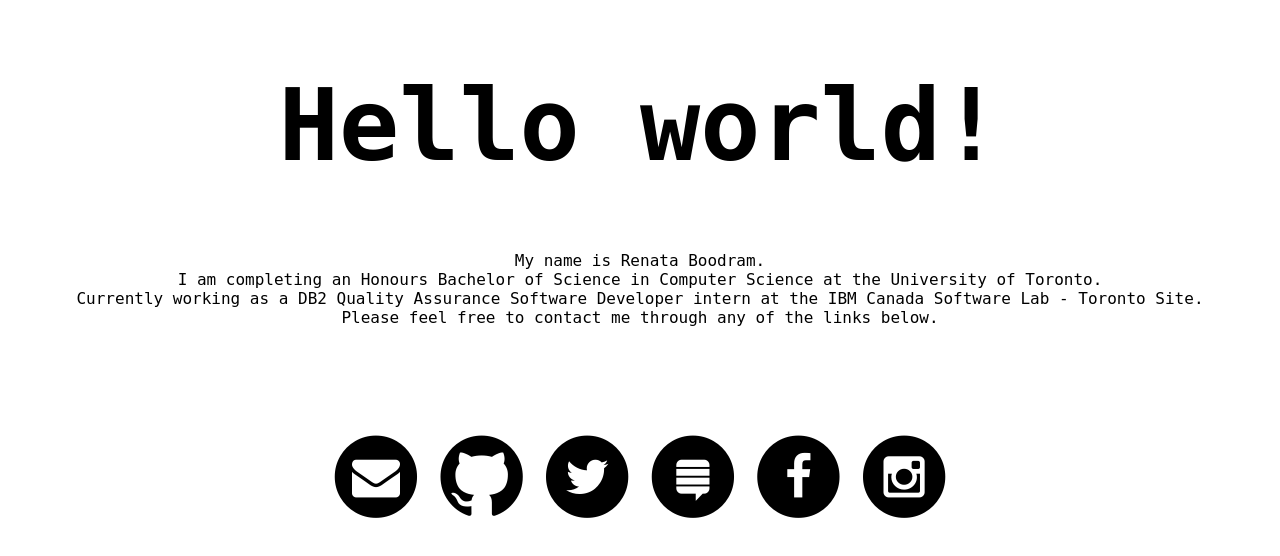
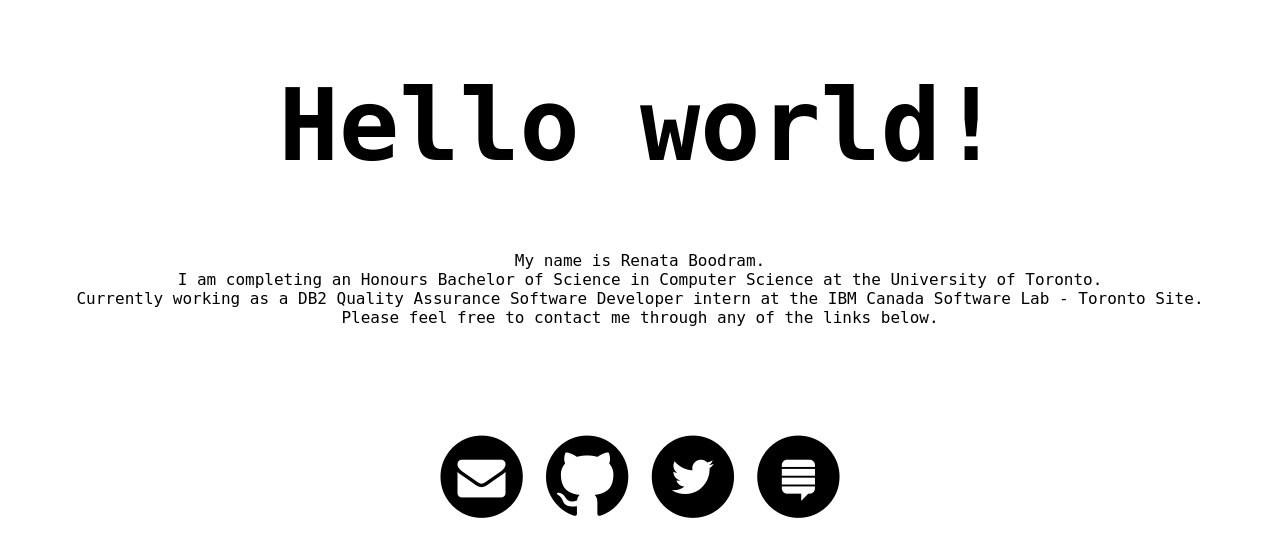
Before and after one commit to RenataBoodram/RenataBoodram.github.io, a plain HTML site: page index.html in a window 1280 px wide. Drawn offline with nearby package versions, Linux system fonts and the light colour scheme.

Commit message:
Delete Facebook and Instagram links from index.html

```diff
--- a/index.html
+++ b/index.html
@@ -43,18 +43,6 @@ Please feel free to contact me through any of the links below.<br><br>
 	<i class="fa fa-stack-exchange fa-inverse fa-stack-1x"></i>
 </span>
 </a>
-<a href="https://www.facebook.com/profile.php?id=857325334" class="facebook">
-<span class="fa-stack fa-3x">
-	<i class="fa fa-circle fa-stack-2x"></i>
-	<i class="fa fa-facebook-f fa-inverse fa-stack-1x"></i>
-</span>
-</a>
-<a href="https://instagram.com/zer0kb/" class="instagram">
-<span class="fa-stack fa-3x">
-	<i class="fa fa-circle fa-stack-2x"></i>
-	<i class="fa fa-instagram fa-inverse fa-stack-1x"></i>
-</span>
-</a>
 </p>
 </body>
 </html>
```
